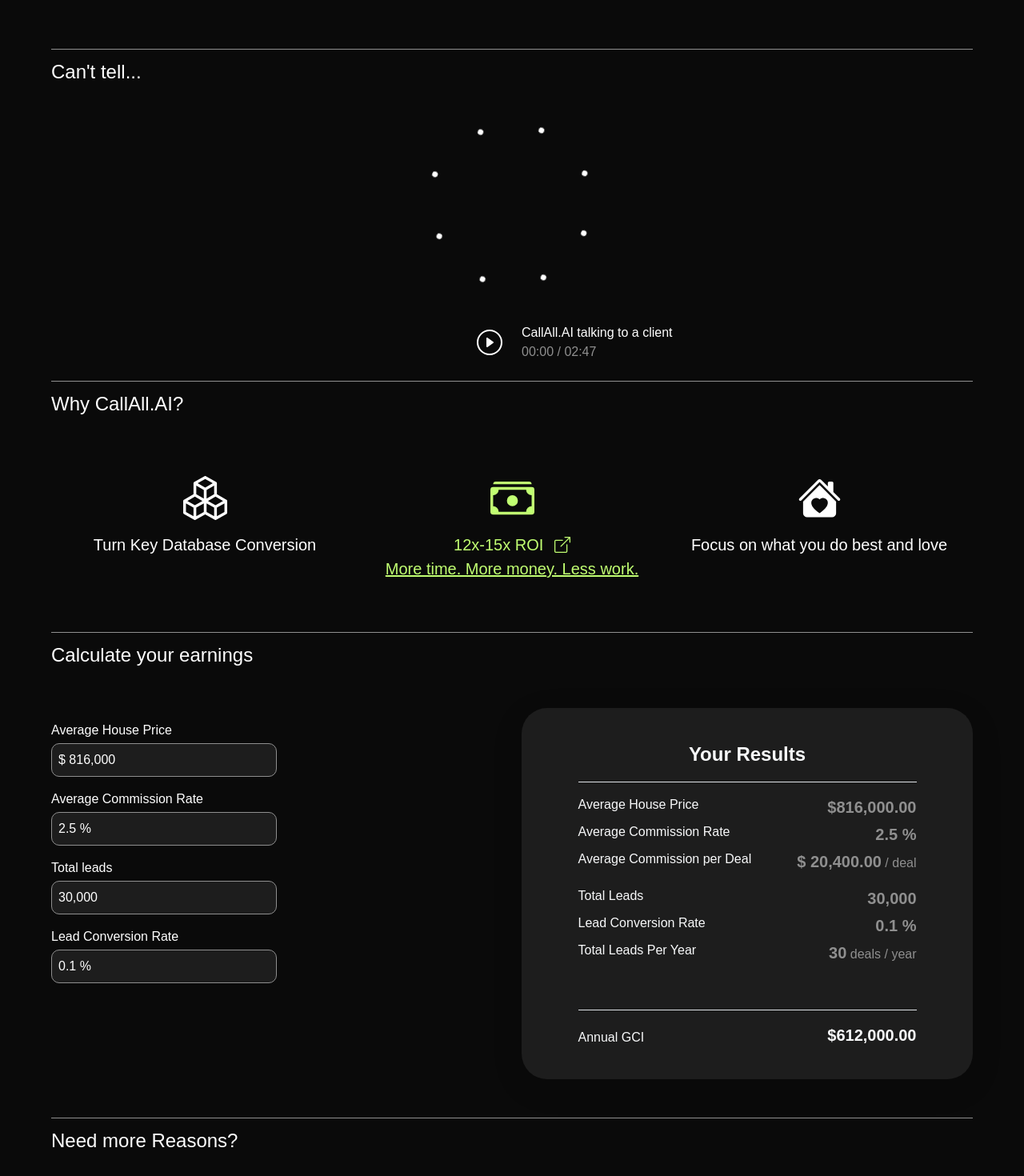
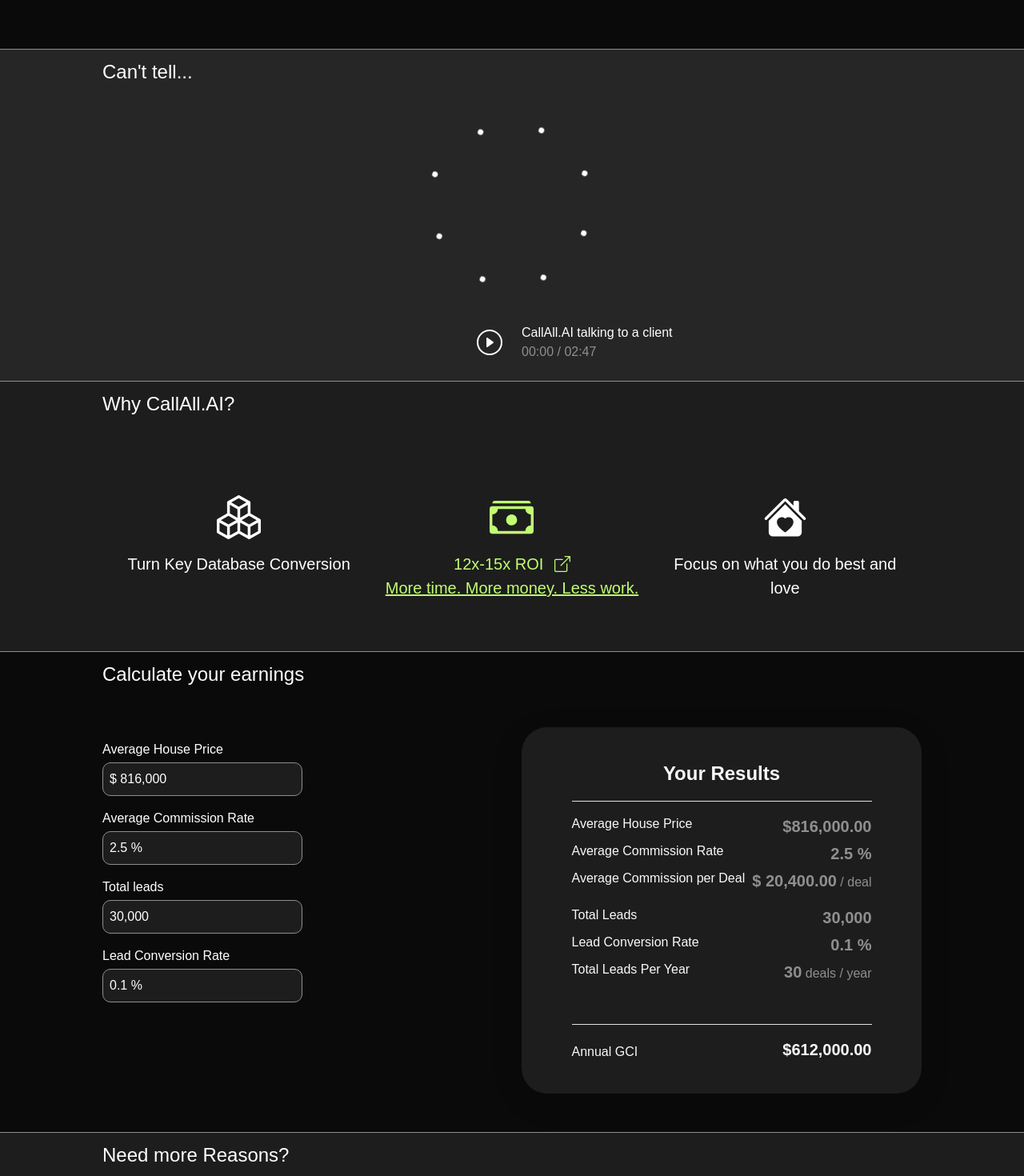
Before and after one commit to aditya-s3n/callall_website, a Next.js app: page / in a window 1280 px wide. Shown: the part 500-1970 px from the top of the page at 80% size. Built offline with nearby package versions, Linux system fonts and the light colour scheme.

Commit message:
redesign landing page

```diff
--- a/src/app/components/FadeIn.tsx
+++ b/src/app/components/FadeIn.tsx
@@ -27,7 +27,7 @@
 
     return (
         <div
-            className={`fade-in-section ${className} ${isVisible ? 'is-visible' : ''}`}
+            className={`${className} ${isVisible ? 'is-visible' : ''}`}
             ref={domRef}
         >
             {children}
--- a/src/app/components/Footer.tsx
+++ b/src/app/components/Footer.tsx
@@ -5,7 +5,7 @@
 
 function Footer() {
     return (
-        <footer className="row pt-5 mt-5 border-top m-0 body-container text-white">
+        <footer className="row pt-5 pt-5 border-top m-0 body-container text-white">
             <div className="col-6 my-3 footer-hide">
                 <a href="/" className="d-flex align-items-center mb-3 mt-5 ms-5">
                     <Image
--- a/src/app/components/Message.tsx
+++ b/src/app/components/Message.tsx
@@ -3,7 +3,7 @@
 
 function Message() {
     return (
-        <div className="row m-0 mx-5 row-cols-1 row-cols-md-2">
+        <div className="row m-0 mx-5 pb-5 row-cols-1 row-cols-md-2">
 
             <div className="col">
 
--- a/src/app/css/landing.css
+++ b/src/app/css/landing.css
@@ -1,5 +1,13 @@
 .outline-header {
     border-color: #8F8F8F !important;
+}
+
+.secondary-div {
+    background-color: #262626;
+}
+
+.tertiary-div {
+    background-color: #1d1d1d;
 }
 
 .header-link {
@@ -57,11 +65,11 @@
 }
 
 .section-width {
-    width: 90%;
+    padding: 0 10%;
 }
 
 .section-header {
-    margin-top: 10px;
+    padding-top: 10px;
     font-size: 1.5rem;
 }
 
@@ -135,11 +143,41 @@
     will-change: opacity, visibility;
   }
 
-.fade-in-section.is-visible {
-opacity: 1;
-transform: none;
-visibility: visible;
+  .fade-in-top {
+    opacity: 0;
+    transform: translateY(-20vh); /* Start 20vh above */
+    visibility: hidden;
+    transition: opacity 0.6s ease-out, transform 1.2s ease-out;
+    will-change: opacity, visibility;
 }
+
+  .fade-in-left {
+    opacity: 0;
+    transform: translateX(-20vw); /* Start 20vw to the left */
+    visibility: hidden;
+    transition: opacity 0.6s ease-out, transform 1.2s ease-out;
+    will-change: opacity, visibility;
+}
+
+/* Fade-in from the right */
+.fade-in-right {
+    opacity: 0;
+    transform: translateX(20vw); /* Start 20vw to the right */
+    visibility: hidden;
+    transition: opacity 0.6s ease-out, transform 1.2s ease-out;
+    will-change: opacity, visibility;
+}
+
+/* When the element becomes visible */
+.fade-in-left.is-visible,
+.fade-in-right.is-visible,
+.fade-in-section.is-visible,
+.fade-in-top.is-visible {
+    opacity: 1;
+    transform: none; /* Reset the transform to default (no translation) */
+    visibility: visible;
+}
+
 
 .footer-hide {
     display: inline;
--- a/src/app/page.tsx
+++ b/src/app/page.tsx
@@ -53,7 +53,8 @@
 
 
 
-      <div className='border-top outline-header section-width m-auto text-white'>
+      <div className=' border-top secondary-div border-top outline-header section-width m-auto text-white'>
+        <FadeIn className='fade-in-section'>
         <div>
           <p className='section-header'>Can&apos;t tell...</p>
         </div>
@@ -80,7 +81,7 @@
           </div>
         </div>
 
-        <div className='row m-0 mb-4'>
+        <div className='row m-0 pb-4'>
           <div className='col d-flex justify-content-end align-items-center'>
             <button onClick={play}>
               {playMedia ?
@@ -104,15 +105,16 @@
             <span className='header-link'>00:00 / 02:47</span>
           </div>
         </div>
+        </FadeIn>
       </div>
 
-      <div className='border-top outline-header section-width m-auto text-white'>
-        <FadeIn className=''>
+      <div className='border-top tertiary-div outline-header section-width m-auto text-white'>
+        <FadeIn className='fade-in-top'>
           <div>
-            <p className='section-header mb-4'>Why CallAll.AI?</p>
+            <p className='section-header mb-5'>Why CallAll.AI?</p>
           </div>
 
-          <div className='row m-0 mb-3 row-cols-1 row-cols-md-3'>
+          <div className='row m-0 pb-3 row-cols-1 row-cols-md-3'>
 
             <div className='col my-5'>
                 <svg xmlns="http://www.w3.org/2000/svg" width="55" height="55" fill="currentColor" className="bi bi-boxes m-auto" viewBox="0 0 16 16">
@@ -135,7 +137,7 @@
 
             </div>
 
-            <div className='col my-5'>
+            <div className='col py-5'>
                 <svg xmlns="http://www.w3.org/2000/svg" width="55" height="55" fill="currentColor" className="bi bi-house-heart-fill m-auto" viewBox="0 0 16 16">
                   <path d="M7.293 1.5a1 1 0 0 1 1.414 0L11 3.793V2.5a.5.5 0 0 1 .5-.5h1a.5.5 0 0 1 .5.5v3.293l2.354 2.353a.5.5 0 0 1-.708.707L8 2.207 1.354 8.853a.5.5 0 1 1-.708-.707z"/>
                   <path d="m14 9.293-6-6-6 6V13.5A1.5 1.5 0 0 0 3.5 15h9a1.5 1.5 0 0 0 1.5-1.5zm-6-.811c1.664-1.673 5.825 1.254 0 5.018-5.825-3.764-1.664-6.691 0-5.018"/>
@@ -157,13 +159,13 @@
 
       </div>
 
-      <div className='border-top outline-header section-width m-auto text-white'>
-        <FadeIn className=''>
+      <div className='border-top tertiary-div outline-header section-width m-auto text-white'>
+        <FadeIn className='fade-in-section '>
           <div>
-            <p className='section-header'>Need more Reasons?</p>
+            <p className='section-header mb-5'>Need more Reasons?</p>
           </div>
 
-          <div className='row m-0 mb-3 row-cols-1 row-cols-md-3'>
+          <div className='row m-0 pb-3 row-cols-1 row-cols-md-3'>
             <div className='col my-5'>
                 <svg xmlns="http://www.w3.org/2000/svg" width="55" height="55" fill="currentColor" className="bi bi-houses-fill m-auto" viewBox="0 0 16 16">
                     <path d="M7.207 1a1 1 0 0 0-1.414 0L.146 6.646a.5.5 0 0 0 .708.708L1 7.207V12.5A1.5 1.5 0 0 0 2.5 14h.55a2.5 2.5 0 0 1-.05-.5V9.415a1.5 1.5 0 0 1-.56-2.475l5.353-5.354z"/>
@@ -199,7 +201,7 @@
         </FadeIn>
       </div>
 
-      <div className='border-top outline-header section-width m-auto text-white'>
+      <div className=' border-top outline-header section-width m-auto text-white'>
         <div>
           <p className='section-header'>Speak to the CallAll.AI Chat</p>
         </div>
@@ -224,7 +226,8 @@
       </div>
 
 
-      <div className='border-top outline-header section-width m-auto text-white'>
+      <div className=' secondary-div border-top outline-header section-width m-auto text-white'>
+        <FadeIn className='fade-in-section'>
         <div>
           <p className='section-header'>FAQs</p>
         </div>
@@ -245,10 +248,11 @@
               <Faqs />
           </div>
         </div>
+        </FadeIn>
       </div>
 
-      <div className='border-top outline-header section-width m-auto text-center text-white'>
-        <FadeIn className=''>
+      <div className='tertiary-div border-top outline-header section-width m-auto text-center text-white'>
+        <FadeIn className='fade-in-top pb-5'>
             <Image
                 className='m-auto mt-5'
                 src={logo}
@@ -257,7 +261,7 @@
                 alt="Logo"
             />
 
-            <h1 className='fw-bold fs-3 mb-4'>Because AIs Don&apos;t Make Excuses</h1>
+            <h1 className='fw-bold fs-3 pb-4'>Because AIs Don&apos;t Make Excuses</h1>
 
             <a href='https://cal.com/courtneycarroll/test-callall.ai-phone-appoint'><button className="btn header-btn large-btn w-50 py-2">Book a Meeting</button></a>
           </FadeIn>
```
